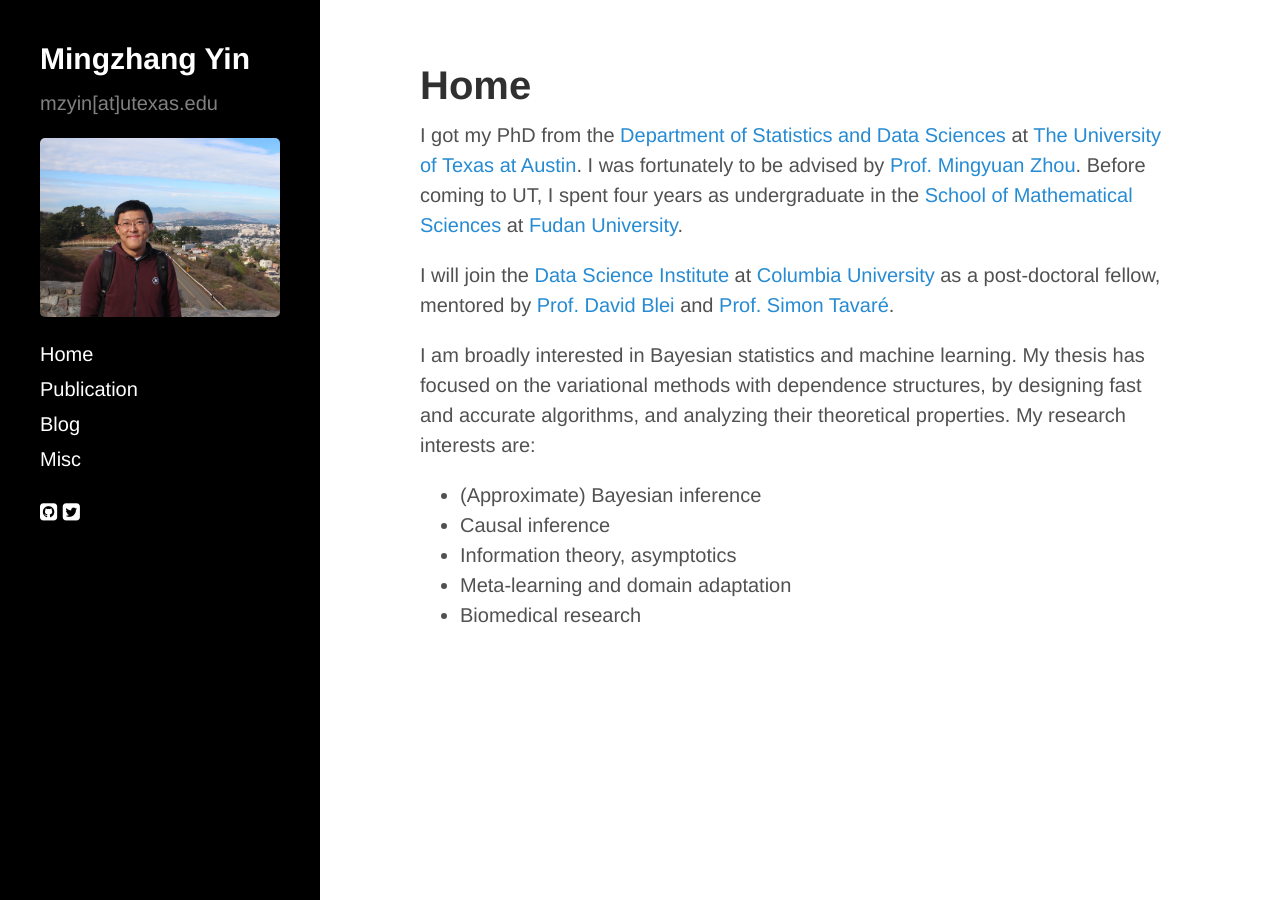
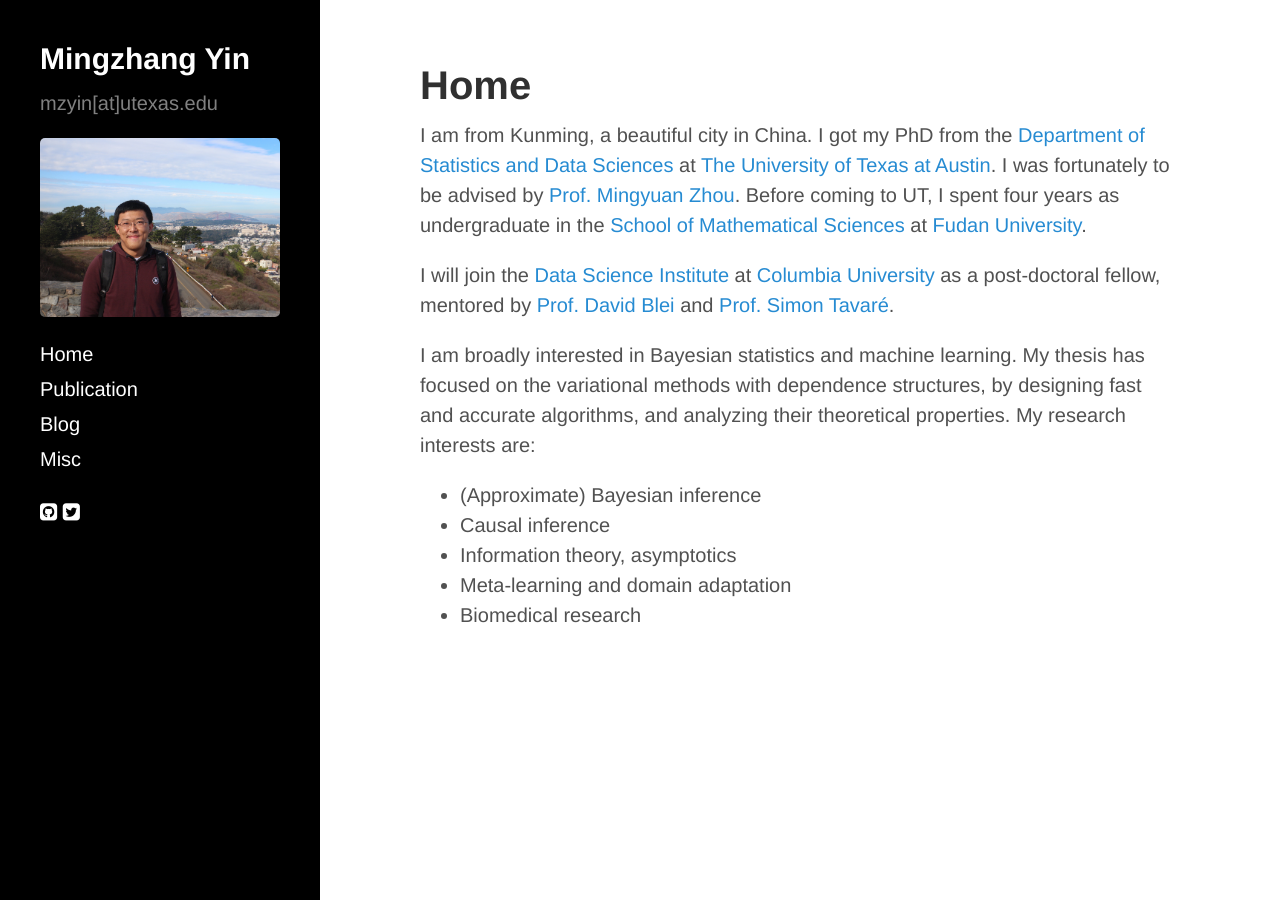
Before and after one commit to mingzhang-yin/mingzhang-yin.github.io, a Jekyll site: the page built from index.md, in a window 1280 px wide. Built offline with Jekyll 4.4.1, drawn with Linux system fonts in a browser that asks for light colours; nearby versions of some CDN libraries.

Commit message:
Update index.md

```diff
--- a/index.md
+++ b/index.md
@@ -10,7 +10,7 @@
 <div>
 <div class="row">
   <p>
- I got my PhD from the <a href="https://stat.utexas.edu">Department of Statistics and Data Sciences</a> at
+ I am from Kunming, a beautiful city in China. I got my PhD from the <a href="https://stat.utexas.edu">Department of Statistics and Data Sciences</a> at
   <a href="https://www.utexas.edu">The University of Texas at Austin</a>. I was fortunately to be advised by
   <a href="https://mingyuanzhou.github.io">Prof. Mingyuan Zhou</a>.  Before coming to UT, I spent four years as undergraduate in the <a href="http://math.fudan.edu.cn/olden/Index.htm"> School of Mathematical Sciences</a> at <a href="http://www.fudan.edu.cn/en/"> Fudan University</a>. </p>
 
```
